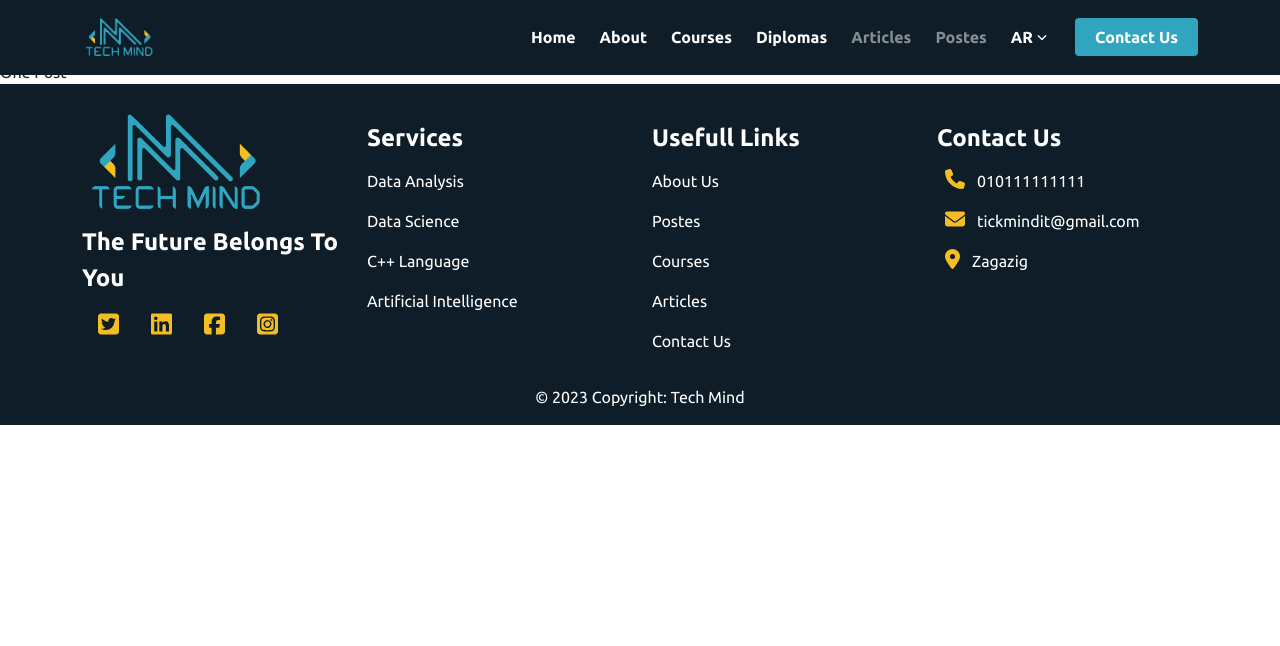
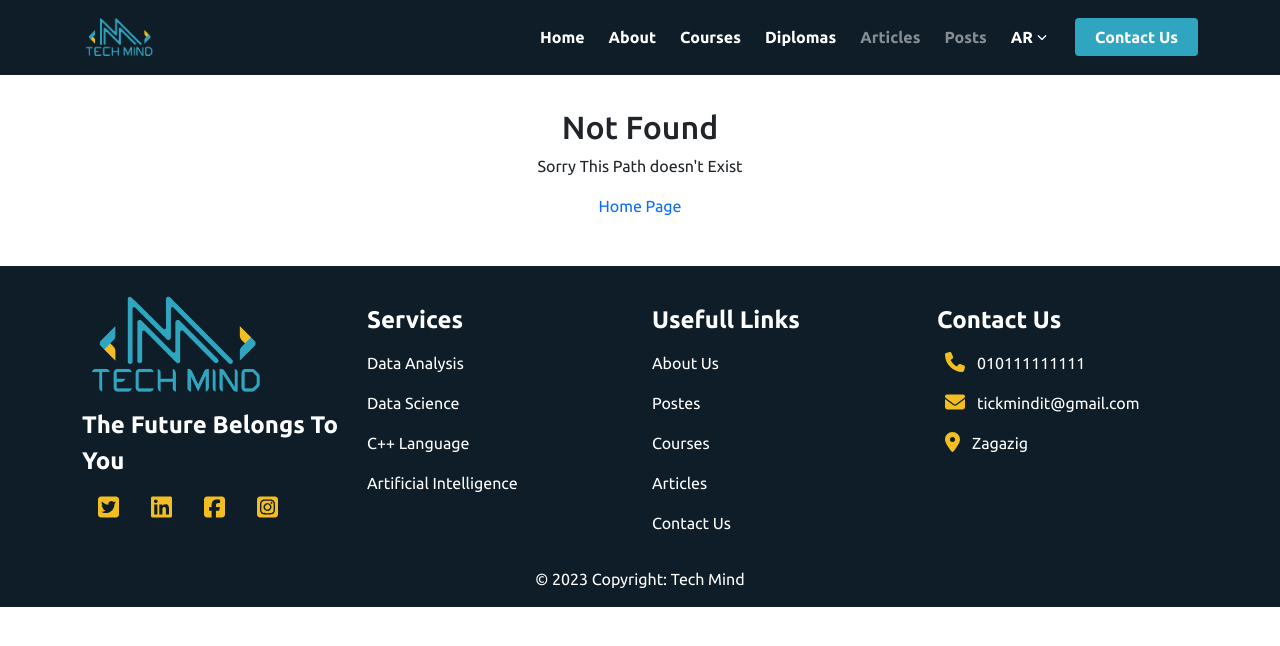
Before and after one commit to AhmedElGarhy1/tech-mind, a React (Vite) app: page /postes/1 in a window 1280 px wide. Shown: the top 646 px of the page. Built offline with nearby package versions, Linux system fonts and the light colour scheme.

Commit message:
respell posts

```diff
--- a/src/data/navLinks.ts
+++ b/src/data/navLinks.ts
@@ -4,7 +4,7 @@ const links = [
   { id: 3, name: { EN: "Courses", AR: "الكورسات" }, href: "/courses" },
   { id: 4, name: { EN: "Diplomas", AR: "الدبلومات" }, href: "/diplomas" },
   { id: 5, name: { EN: "Articles", AR: "المقالات" }, href: "/articles" },
-  { id: 6, name: { EN: "Postes", AR: "المنشورات" }, href: "/postes" },
+  { id: 6, name: { EN: "Posts", AR: "المنشورات" }, href: "/posts" },
 ];
 
 export default links;
--- a/src/router/index.tsx
+++ b/src/router/index.tsx
@@ -36,7 +36,7 @@ export default createBrowserRouter(
       <Route index element={<Home />} />
       <Route path="contact" element={<Contact />} />
       <Route path="about" element={<About />} />
-      <Route path="postes">
+      <Route path="posts">
         <Route index element={<Postes />} />
         <Route path=":id" element={<SinglePost />} />
       </Route>
```
